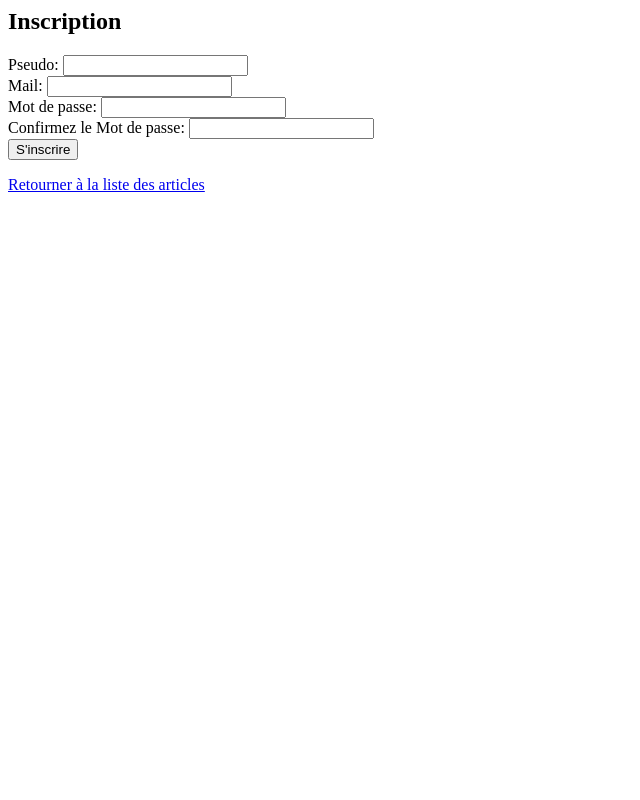
After one commit to BlindCodeEqla/PHP-Projet_Blog-2020, a PHP site: page /inscription.php in a window 1280 px wide. The commit adds this page. Shown: the whole page, without its empty margins (0-640 px from the left). Run offline with PHP 8.4, Linux system fonts and the light colour scheme.

Commit message:
- page inscription - navigation de index vers inscription

```diff
--- a/index.php
+++ b/index.php
@@ -1,3 +1,6 @@
+
+<a href="inscription.php"> S'inscrire </a>
+<a href="inscription.php"> Se connecter </a>
 
 <a href="insert.php"> Ajouter un article </a>
 
--- /dev/null
+++ b/inscription.php
@@ -0,0 +1,48 @@
+<! DOCTYPE html>
+<html>
+
+<head>
+    <meta charset=""utf-8"/>
+    <title>Espace membre</title>
+</head>
+
+<body>
+<h2>Inscription</h2>
+
+<form action="inscription.php" method="post">
+
+    <label for="titre">Pseudo</label>:
+    <input type="text" name="pseudo" id="pseudo" /><br/>
+    <label for="mail">Mail</label>:
+    <input type="email" name="mail" id="mail" /><br/>
+    <label for="mdp">Mot de passe</label>:
+    <input type="password" name="mdp" id="mdp" /><br/>
+    <label for="mdp2">Confirmez le Mot de passe</label>:
+    <input type="password" name="mdp2" id="mdp2" /><br/>
+
+
+    <input type="submit" class="btn btn-success" name="inscription" value="S'inscrire"/>
+    </br>
+</form>
+<a type="button" href="index.php"> Retourner à la liste des articles </a>
+
+
+
+<?php
+
+include "config.php";
+
+if (isset($_POST['inscription'])){
+
+    if (!empty($_POST['pseudo']) AND !empty($_POST['mail']) AND !empty($_POST['mdp']) AND !empty($_POST['mdp2'])){
+        echo '<br>ok';
+    }
+
+}
+
+
+
+?>
+
+
+</body>
```
